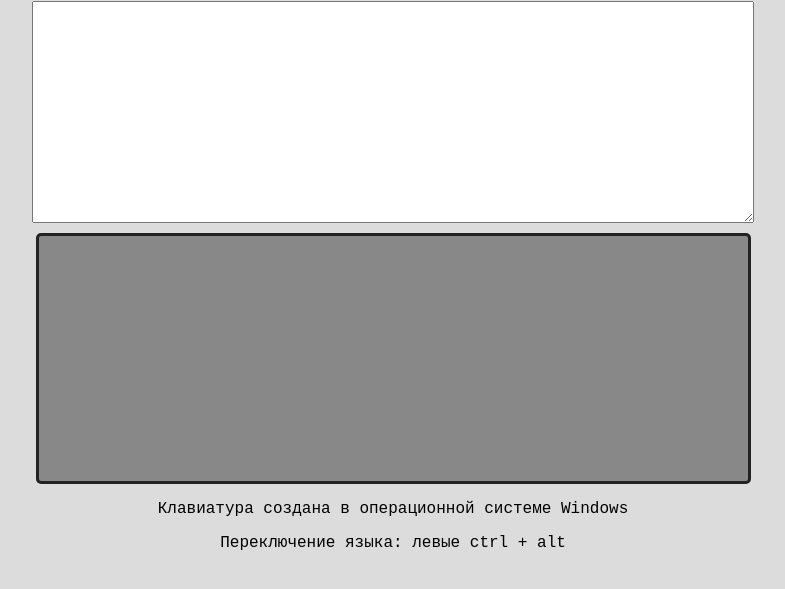
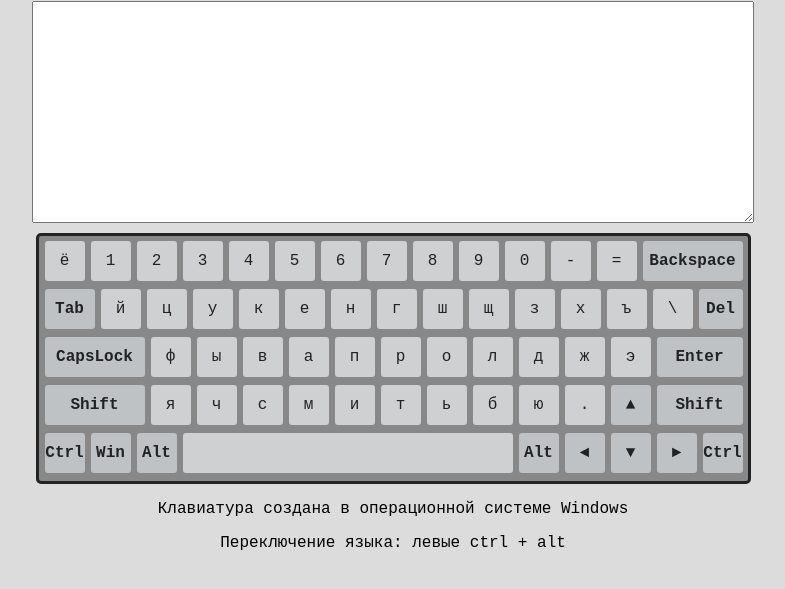
Before and after one commit to aarrttuurr/Virtual-Keyboard, a website: page index.html in a window 1280 px wide. Shown: the part 79-668 px from the top of the page, without its empty margins (247-1032 px from the left). Drawn offline with Linux system fonts and the light colour scheme.

Commit message:
feat: fill the keyboard with all buttons

```diff
--- a/css/style.css
+++ b/css/style.css
@@ -47,7 +47,7 @@
   text-align: center;
   font-weight: 500;
   color: #222222;
-  background-color:#c3c7c94f;
+  background-color: #fbfeff9c;
   border-radius: 3px;
   cursor: pointer;
   user-select: none;
@@ -63,52 +63,46 @@
   border-radius: 9px;
 }
 
-.keyboard .alt-left,
-.keyboard .alt-right,
-.keyboard .arrow-up,
-.keyboard .arrow-left,
-.keyboard .arrow-down,
-.keyboard .arrow-right,
-.keyboard .backspace,
-.keyboard .capslock,
-.keyboard .ctrl-left,
-.keyboard .ctrl-right,
-.keyboard .delete,
-.keyboard .enter,
-.keyboard .shift-left,
-.keyboard .shift-right,
-.keyboard .tab,
-.keyboard .win-com {
+.keyboard .AltLeft,
+.keyboard .AltRight,
+.keyboard .ArrowUp,
+.keyboard .ArrowLeft,
+.keyboard .ArrowDown,
+.keyboard .ArrowRight,
+.keyboard .Backspace,
+.keyboard .CapsLock,
+.keyboard .ControlLeft,
+.keyboard .ControlRight,
+.keyboard .Delete,
+.keyboard .Enter,
+.keyboard .ShiftLeft,
+.keyboard .ShiftRight,
+.keyboard .Tab,
+.keyboard .MetaLeft {
   font-weight: 600;
-  background-color:#bec2c4;
+  background-color: #bec2c4;
 }
 
-.keyboard .tab {
-  width: 50px;
+.keyboard .Tab {
+  width: 50px
 }
 
-.keyboard .backspace,
-.keyboard .capslock,
-.keyboard .shift-left {
-  width: 100px;
+.keyboard .Backspace,.keyboard .CapsLock,.keyboard .ShiftLeft {
+  width: 100px
 }
 
-.keyboard .delete {
-  width: 44px;
+.keyboard .Delete {
+  width: 44px
 }
 
-.keyboard .enter,
-.keyboard .shift-right {
-  width: 86px;
+.keyboard .Enter,.keyboard .ShiftRight {
+  width: 86px
 }
 
-.keyboard .space {
-  width: 330px;
+.keyboard .Space {
+  width: 330px
 }
 
-.hidden {
-  display: none;
-}
 
 .caseDown,
 .caseUp,
@@ -118,3 +112,7 @@
   width: 100;
   min-height: 40px
 }
+
+.hidden {
+  display: none;
+}
--- a/js/script.js
+++ b/js/script.js
@@ -1,3 +1,4 @@
+/* eslint-disable no-plusplus */
 const BODY = document.querySelector('body');
 BODY.classList.add('body');
 
@@ -29,61 +30,118 @@ for (let i = 0; i < 5; i++) {
 }
 
 function createKeys() {
-  const fragment = document.createDocumentFragment();
+  // const fragment = document.createDocumentFragment();
   const keyLayoutRuCaseDown = [
-    ["ё", "1", "2", "3", "4", "5", "6", "7", "8", "9", "0", "-", "=", "Backspace"],
-    ["Tab", "й", "ц", "у", "к", "е", "н", "г", "ш", "щ", "з", "х", "ъ", "\\", "Del"],
-    ["CapsLock", "ф", "ы", "в", "а", "п", "р", "о", "л", "д", "ж", "э", "Enter"],
-    ["Shift", "я", "ч", "с", "м", "и", "т", "ь", "б", "ю", ".", "▲", "Shift"],
-    ["Ctrl", "Win", "Alt", "", "Alt", "◄", "▼", "►", "Ctrl"]
+    ['ё', '1', '2', '3', '4', '5', '6', '7', '8', '9', '0', '-', '=', 'Backspace'],
+    ['Tab', 'й', 'ц', 'у', 'к', 'е', 'н', 'г', 'ш', 'щ', 'з', 'х', 'ъ', '\\', 'Del'],
+    ['CapsLock', 'ф', 'ы', 'в', 'а', 'п', 'р', 'о', 'л', 'д', 'ж', 'э', 'Enter'],
+    ['Shift', 'я', 'ч', 'с', 'м', 'и', 'т', 'ь', 'б', 'ю', '.', '▲', 'Shift'],
+    ['Ctrl', 'Win', 'Alt', '', 'Alt', '◄', '▼', '►', 'Ctrl'],
   ];
   const keyLayoutRuCaseUp = [
-    ["Ё", "!", "\"", "№", ";", "%", ":", "?", "*", "(", ")", "_", "+", "Backspace"],
-    ["Tab", "Й", "Ц", "У", "К", "Е", "Н", "Г", "Ш", "Щ", "З", "Х", "Ъ", "/", "Del"],
-    ["CapsLock", "Ф", "Ы", "В", "А", "П", "Р", "О", "Л", "Д", "Ж", "Э", "Enter"],
-    ["Shift", "Я", "Ч", "С", "М", "И", "Т", "Ь", "Б", "Ю", ",", "▲", "Shift"],
-    ["Ctrl", "Win", "Alt", "", "Alt", "◄", "▼", "►", "Ctrl"]
+    ['Ё', '!', '"', '№', ';', '%', ':', '?', '*', '(', ')', '_', '+', 'Backspace'],
+    ['Tab', 'Й', 'Ц', 'У', 'К', 'Е', 'Н', 'Г', 'Ш', 'Щ', 'З', 'Х', 'Ъ', '/', 'Del'],
+    ['CapsLock', 'Ф', 'Ы', 'В', 'А', 'П', 'Р', 'О', 'Л', 'Д', 'Ж', 'Э', 'Enter'],
+    ['Shift', 'Я', 'Ч', 'С', 'М', 'И', 'Т', 'Ь', 'Б', 'Ю', ',', '▲', 'Shift'],
+    ['Ctrl', 'Win', 'Alt', '', 'Alt', '◄', '▼', '►', 'Ctrl'],
   ];
   const keyLayoutRuCaps = [
-    ["Ё", "1", "2", "3", "4", "5", "6", "7", "8", "9", "0", "-", "=", "Backspace"],
-    ["Tab", "Й", "Ц", "У", "К", "Е", "Н", "Г", "Ш", "Щ", "З", "Х", "Ъ", "\\", "Del"],
-    ["CapsLock", "Ф", "Ы", "В", "А", "П", "Р", "О", "Л", "Д", "Ж", "Э", "Enter"],
-    ["Shift", "Я", "Ч", "С", "М", "И", "Т", "Ь", "Б", "Ю", ".", "▲", "Shift"],
-    ["Ctrl", "Win", "Alt", "", "Alt", "◄", "▼", "►", "Ctrl"]
+    ['Ё', '1', '2', '3', '4', '5', '6', '7', '8', '9', '0', '-', '=', 'Backspace'],
+    ['Tab', 'Й', 'Ц', 'У', 'К', 'Е', 'Н', 'Г', 'Ш', 'Щ', 'З', 'Х', 'Ъ', '\\', 'Del'],
+    ['CapsLock', 'Ф', 'Ы', 'В', 'А', 'П', 'Р', 'О', 'Л', 'Д', 'Ж', 'Э', 'Enter'],
+    ['Shift', 'Я', 'Ч', 'С', 'М', 'И', 'Т', 'Ь', 'Б', 'Ю', '.', '▲', 'Shift'],
+    ['Ctrl', 'Win', 'Alt', '', 'Alt', '◄', '▼', '►', 'Ctrl'],
   ];
   const keyLayoutRuShiftCaps = [
-    ["ё", "!", "\"", "№", ";", "%", ":", "?", "*", "(", ")", "_", "+", "Backspace"],
-    ["Tab", "й", "ц", "у", "к", "е", "н", "г", "ш", "щ", "з", "х", "ъ", "/", "Del"],
-    ["CapsLock", "ф", "ы", "в", "а", "п", "р", "о", "л", "д", "ж", "э", "Enter"],
-    ["Shift", "я", "ч", "с", "м", "и", "т", "ь", "б", "ю", ",", "▲", "Shift"],
-    ["Ctrl", "Win", "Alt", "", "Alt", "◄", "▼", "►", "Ctrl"]
+    ['ё', '!', '"', '№', ';', '%', ':', '?', '*', '(', ')', '_', '+', 'Backspace'],
+    ['Tab', 'й', 'ц', 'у', 'к', 'е', 'н', 'г', 'ш', 'щ', 'з', 'х', 'ъ', '/', 'Del'],
+    ['CapsLock', 'ф', 'ы', 'в', 'а', 'п', 'р', 'о', 'л', 'д', 'ж', 'э', 'Enter'],
+    ['Shift', 'я', 'ч', 'с', 'м', 'и', 'т', 'ь', 'б', 'ю', ',', '▲', 'Shift'],
+    ['Ctrl', 'Win', 'Alt', '', 'Alt', '◄', '▼', '►', 'Ctrl'],
   ];
   const keyLayoutEnCaseDown = [
-    ["`", "1", "2", "3", "4", "5", "6", "7", "8", "9", "0", "-", "=", "Backspace"],
-    ["Tab", "q", "w", "e", "r", "t", "y", "u", "i", "o", "p", "[", "]", "\\", "Del"],
-    ["CapsLock", "a", "s", "d", "f", "g", "h", "j", "k", "l", ";", "'", "Enter"],
-    ["Shift", "z", "x", "c", "v", "b", "n", "m", ",", ".", "/", "▲", "Shift"],
-    ["Ctrl", "Win", "Alt", "", "Alt", "◄", "▼", "►", "Ctrl"]
+    ['`', '1', '2', '3', '4', '5', '6', '7', '8', '9', '0', '-', '=', 'Backspace'],
+    ['Tab', 'q', 'w', 'e', 'r', 't', 'y', 'u', 'i', 'o', 'p', '[', ']', '\\', 'Del'],
+    ['CapsLock', 'a', 's', 'd', 'f', 'g', 'h', 'j', 'k', 'l', ';', "'", 'Enter'],
+    ['Shift', 'z', 'x', 'c', 'v', 'b', 'n', 'm', ',', '.', '/', '▲', 'Shift'],
+    ['Ctrl', 'Win', 'Alt', '', 'Alt', '◄', '▼', '►', 'Ctrl'],
   ];
   const keyLayoutEnCaseUp = [
-    ["~", "!", "@", "#", "$", "%", "^", "&", "*", "(", ")", "_", "+", "Backspace"],
-    ["Tab", "Q", "W", "E", "R", "T", "Y", "U", "I", "O", "P", "{", "}", "|", "Del"],
-    ["CapsLock", "A", "S", "D", "F", "G", "H", "J", "K", "L", ":", "\"", "Enter"],
-    ["Shift", "Z", "X", "C", "V", "B", "N", "M", "<", ">", "?", "▲", "Shift"],
-    ["Ctrl", "Win", "Alt", "", "Alt", "◄", "▼", "►", "Ctrl"]
+    ['~', '!', '@', '#', '$', '%', '^', '&', '*', '(', ')', '_', '+', 'Backspace'],
+    ['Tab', 'Q', 'W', 'E', 'R', 'T', 'Y', 'U', 'I', 'O', 'P', '{', '}', '|', 'Del'],
+    ['CapsLock', 'A', 'S', 'D', 'F', 'G', 'H', 'J', 'K', 'L', ':', '"', 'Enter'],
+    ['Shift', 'Z', 'X', 'C', 'V', 'B', 'N', 'M', '<', '>', '?', '▲', 'Shift'],
+    ['Ctrl', 'Win', 'Alt', '', 'Alt', '◄', '▼', '►', 'Ctrl'],
   ];
   const keyLayoutEnCaps = [
-    ["`", "1", "2", "3", "4", "5", "6", "7", "8", "9", "0", "-", "=", "Backspace"],
-    ["Tab", "Q", "W", "E", "R", "T", "Y", "U", "I", "O", "P", "[", "]", "\\", "Del"],
-    ["CapsLock", "A", "S", "D", "F", "G", "H", "J", "K", "L", ";", "'", "Enter"],
-    ["Shift", "Z", "X", "C", "V", "B", "N", "M", ",", ".", "/", "▲", "Shift"],
-    ["Ctrl", "Win", "Alt", "", "Alt", "◄", "▼", "►", "Ctrl"]
+    ['`', '1', '2', '3', '4', '5', '6', '7', '8', '9', '0', '-', '=', 'Backspace'],
+    ['Tab', 'Q', 'W', 'E', 'R', 'T', 'Y', 'U', 'I', 'O', 'P', '[', ']', '\\', 'Del'],
+    ['CapsLock', 'A', 'S', 'D', 'F', 'G', 'H', 'J', 'K', 'L', ';', "'", 'Enter'],
+    ['Shift', 'Z', 'X', 'C', 'V', 'B', 'N', 'M', ',', '.', '/', '▲', 'Shift'],
+    ['Ctrl', 'Win', 'Alt', '', 'Alt', '◄', '▼', '►', 'Ctrl'],
   ];
   const keyLayoutEnShiftCaps = [
-    ["~", "!", "@", "#", "$", "%", "^", "&", "*", "(", ")", "_", "+", "Backspace"],
-    ["Tab", "q", "w", "e", "r", "t", "y", "u", "i", "o", "p", "{", "}", "|", "Del"],
-    ["CapsLock", "a", "s", "d", "f", "g", "h", "j", "k", "l", ":", "\"", "Enter"],
-    ["Shift", "z", "x", "c", "v", "b", "n", "m", "<", ">", "?", "▲", "Shift"],
-    ["Ctrl", "Win", "Alt", "", "Alt", "◄", "▼", "►", "Ctrl"]
+    ['~', '!', '@', '#', '$', '%', '^', '&', '*', '(', ')', '_', '+', 'Backspace'],
+    ['Tab', 'q', 'w', 'e', 'r', 't', 'y', 'u', 'i', 'o', 'p', '{', '}', '|', 'Del'],
+    ['CapsLock', 'a', 's', 'd', 'f', 'g', 'h', 'j', 'k', 'l', ':', '"', 'Enter'],
+    ['Shift', 'z', 'x', 'c', 'v', 'b', 'n', 'm', '<', '>', '?', '▲', 'Shift'],
+    ['Ctrl', 'Win', 'Alt', '', 'Alt', '◄', '▼', '►', 'Ctrl'],
   ];
+  const keyClasses = [
+    ['Backquote', 'Digit1', 'Digit2', 'Digit3', 'Digit4', 'Digit5', 'Digit6', 'Digit7', 'Digit8', 'Digit9', 'Digit0', 'Minus', 'Equal', 'Backspace'],
+    ['Tab', 'KeyQ', 'KeyW', 'KeyE', 'KeyR', 'KeyT', 'KeyY', 'KeyU', 'KeyI', 'KeyO', 'KeyP', 'BracketLeft', 'BracketRight', 'Backslash', 'Delete'],
+    ['CapsLock', 'KeyA', 'KeyS', 'KeyD', 'KeyF', 'KeyG', 'KeyH', 'KeyJ', 'KeyK', 'KeyL', 'Semicolon', 'Quote', 'Enter'],
+    ['ShiftLeft', 'KeyZ', 'KeyX', 'KeyC', 'KeyV', 'KeyB', 'KeyN', 'KeyM', 'Comma', 'Period', 'Slash', 'ArrowUp', 'ShiftRight'],
+    ['ControlLeft', 'MetaLeft', 'AltLeft', 'Space', 'AltRight', 'ArrowLeft', 'ArrowDown', 'ArrowRight', 'ControlRight'],
+  ];
+
+  function createKey(rowInd, ind) {
+    const key = document.createElement('div');
+    const rus = document.createElement('span');
+    const eng = document.createElement('span');
+    const caseDownRu = document.createElement('span');
+    const caseUpRu = document.createElement('span');
+    const capsRu = document.createElement('span');
+    const shiftCapsRu = document.createElement('span');
+    const caseDownEn = document.createElement('span');
+    const caseUpEn = document.createElement('span');
+    const capsEn = document.createElement('span');
+    const shiftCapsEn = document.createElement('span');
+
+    key.classList.add('key', keyClasses[rowInd][ind]);
+    rus.classList.add('ru');
+    eng.classList.add('en', 'hidden');
+    caseDownRu.classList.add('caseDown');
+    caseUpRu.classList.add('caseUp', 'hidden');
+    capsRu.classList.add('caps', 'hidden');
+    shiftCapsRu.classList.add('shiftCaps', 'hidden');
+    caseDownEn.classList.add('caseDown', 'hidden');
+    caseUpEn.classList.add('caseUp', 'hidden');
+    capsEn.classList.add('caps', 'hidden');
+    shiftCapsEn.classList.add('shiftCaps', 'hidden');
+
+    caseDownRu.innerText = keyLayoutRuCaseDown[rowInd][ind];
+    caseUpRu.innerText = keyLayoutRuCaseUp[rowInd][ind];
+    capsRu.innerText = keyLayoutRuCaps[rowInd][ind];
+    shiftCapsRu.innerText = keyLayoutRuShiftCaps[rowInd][ind];
+    caseDownEn.innerText = keyLayoutEnCaseDown[rowInd][ind];
+    caseUpEn.innerText = keyLayoutEnCaseUp[rowInd][ind];
+    capsEn.innerText = keyLayoutEnCaps[rowInd][ind];
+    shiftCapsEn.innerText = keyLayoutEnShiftCaps[rowInd][ind];
+
+    key.append(rus, eng);
+    rus.append(caseDownRu, caseUpRu, capsRu, shiftCapsRu);
+    eng.append(caseDownEn, caseUpEn, capsEn, shiftCapsEn);
+    return key;
+  }
+
+  // document.querySelector('.row').append(createKey(0, 0));
+  const rows = Array.from(document.querySelectorAll('.row'));
+  for (let i = 0; i < keyClasses.length; i++) {
+    keyClasses[i].forEach((cl, j) => {
+      rows[i].append(createKey(i, j));
+    });
+  }
 }
+
+createKeys();
```
